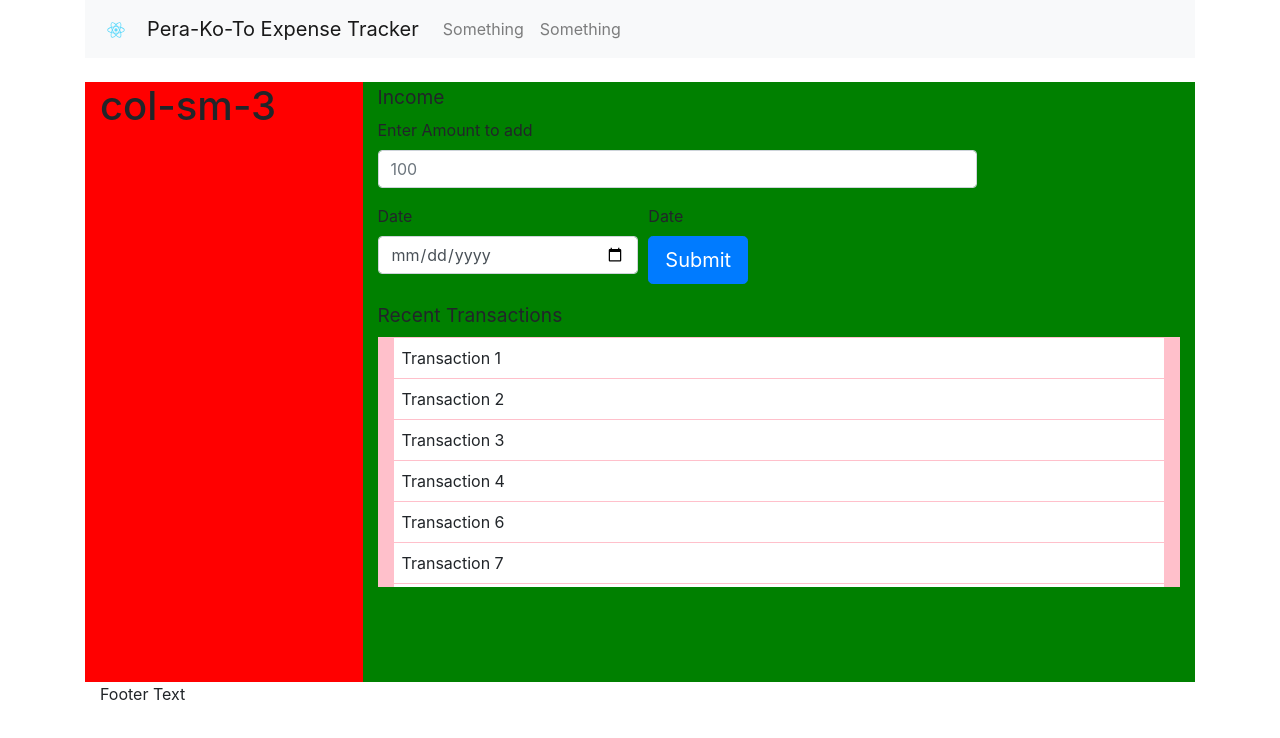
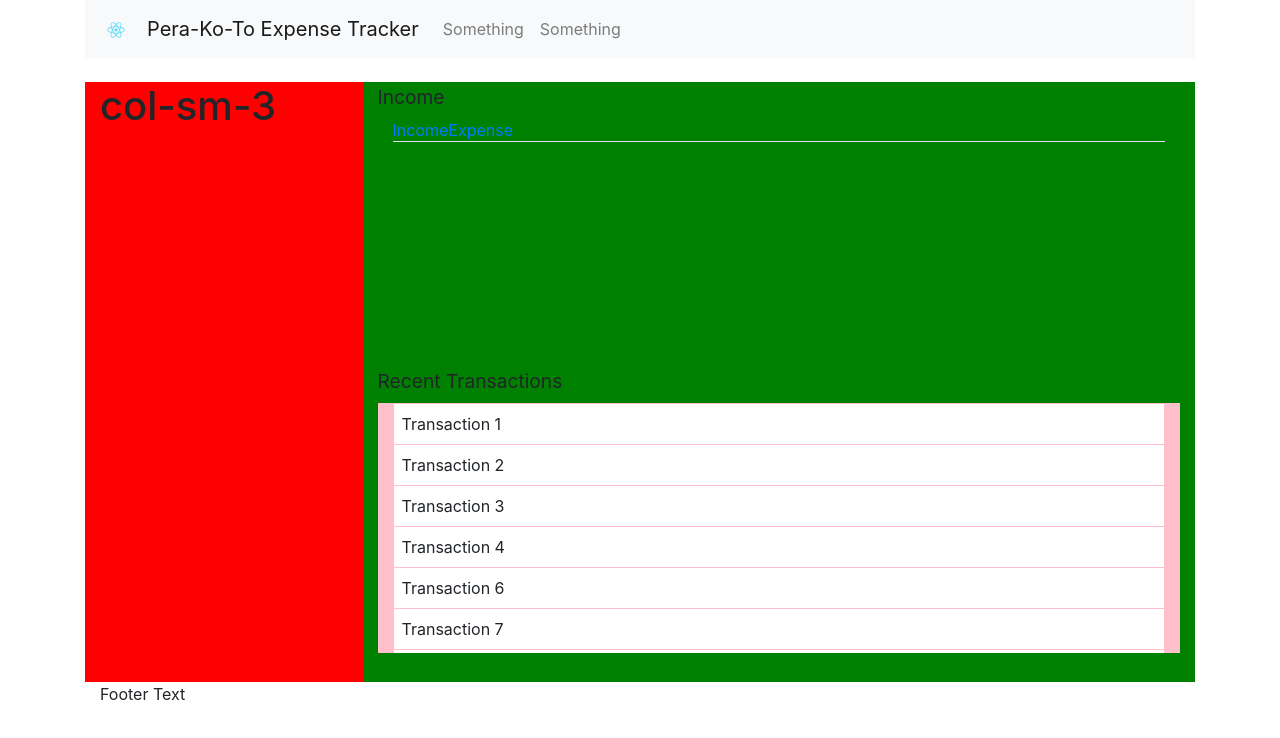
Before and after one commit to BlaiseCosico/PeraKoTo, a React (Create React App) app in the folder client/: page / in a window 1280 px wide. Shown: the top 738 px of the page. Built offline with nearby package versions, Linux system fonts and the light colour scheme.

Commit message:
added tabs in panel 2

```diff
--- a/client/package.json
+++ b/client/package.json
@@ -7,6 +7,8 @@
     "@testing-library/react": "^9.5.0",
     "@testing-library/user-event": "^7.2.1",
     "bootstrap": "^4.5.0",
+    "jquery": "^3.5.1",
+    "popper.js": "^1.16.1",
     "react": "^16.13.1",
     "react-dom": "^16.13.1",
     "react-router-dom": "^5.2.0",
--- a/client/src/components/income.js
+++ b/client/src/components/income.js
@@ -1,10 +1,27 @@
 import React, { Component } from "react";
 import { BrowserRouter as Router, Route, Link } from "react-router-dom";
 import "bootstrap/dist/css/bootstrap.min.css";
+import 'jquery/dist/jquery.min.js'
+import 'bootstrap/dist/js/bootstrap.min.js'
+
+function handleClick(e, type) {
+	 e.preventDefault();
+	 if (type == "income")
+	 console.log('The link was clicked.');
+ };
 
 function process(){
 	return(
-		<div>
+		<div class = "container">
+			<ul class = "nav nav-tabs nav-pills">
+				<li class = "nav-item"><a data-toggle="pill" href="#Income" onClick={handleClick}>Income</a></li>
+				<li class = "nav-item"><a data-toggle="pill" href="#Expense" onClick={handleClick}>Expense</a></li>
+			</ul>
+
+
+			<div class="tab-content">
+				<div id="Income" class="tab-pane fade in active">
+					<h3>Income</h3>
 					<form>
 						<div class="form-row">
 							<div class="col-md-9 mb-3">
@@ -24,10 +41,35 @@ function process(){
 								<br></br>
 								<button class="btn btn-primary btn-lg" type="submit">Submit</button>
 							</div>
-
-
 						</div>
 					</form>
+				</div>
+				<div id="Expense" class="tab-pane fade">
+					<h3>Expense</h3>
+					<form>
+						<div class="form-row">
+							<div class="col-md-9 mb-3">
+								<label for="Amount">Enter Amount to add</label>
+								<input type="number" class="form-control" placeholder="100"/>
+							</div>
+						</div>
+
+						<div class="form-row">
+							<div class="col-md-4 mb-3">
+								<label for="date">Date</label>
+								<input type="date" class="form-control" id="date" placeholder="Date" required/>
+							</div>
+
+							<div class="col-md-4 mb-3">
+								<label for="date">Date</label>
+								<br></br>
+								<button class="btn btn-primary btn-lg" type="submit">Submit</button>
+							</div>
+						</div>
+					</form>
+				</div>
+			</div>
+
 		</div>
 	);
 };
--- a/client/src/components/main.js
+++ b/client/src/components/main.js
@@ -1,6 +1,8 @@
 import React, { Component } from "react";
 import { BrowserRouter as Router, Route, Link } from "react-router-dom";
 import "bootstrap/dist/css/bootstrap.min.css";
+import 'jquery/dist/jquery.min.js'
+import 'bootstrap/dist/js/bootstrap.min.js'
 import RecentTransactions from "./RecentTransactions/RecentTransactions.js"
 import "../App.css"
 
@@ -9,12 +11,12 @@ import income from "./income.js"
 
 function MainBody(){
 	const col3Style = {
-		'background-color': 'red',
+		'backgroundColor': 'red',
 		height: '600px'
 	};
 
 	const col9Style = {
-		'background-color': 'green',
+		'backgroundColor': 'green',
 		height: '600px'
 	}
 	return(
```
Also changed, not shown: 1 other file (tests, documents, lock files or other folders). Lines whose indentation alone changed are shown as unchanged.
